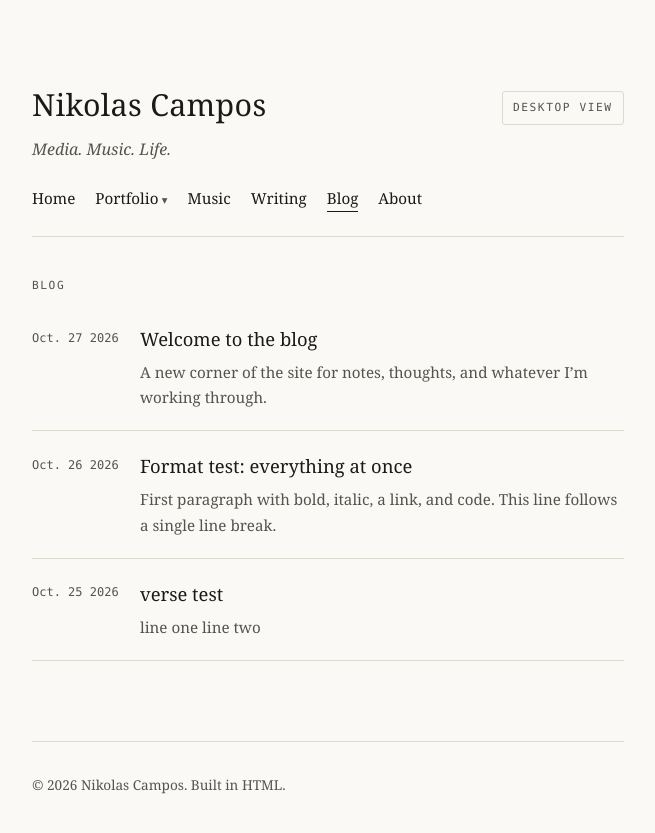
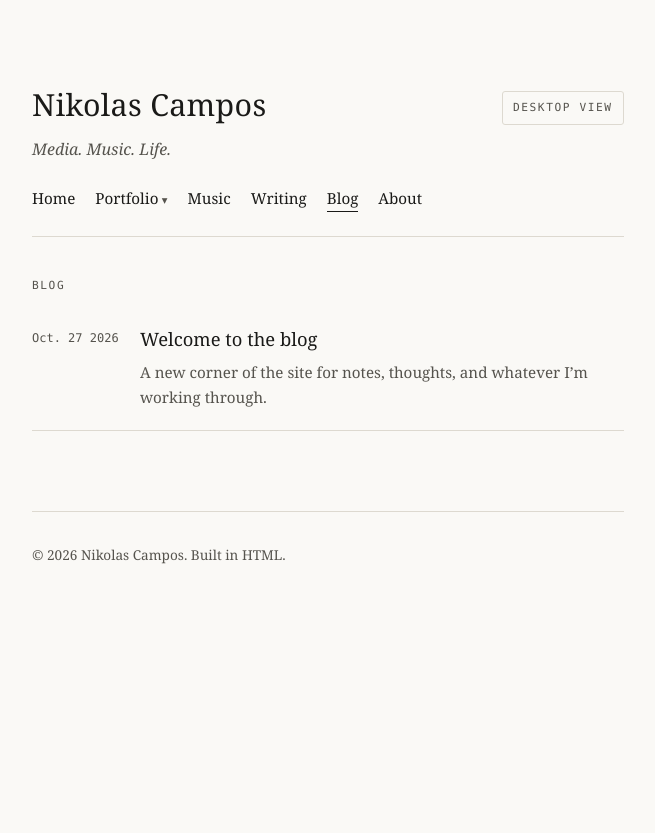
Before and after one commit to dadragon4/nikolascampos.com, a Jekyll site: the page built from blog.html, in a window 1280 px wide. Shown: the top 833 px of the page, without its empty margins (312-967 px from the left). Built offline with Jekyll 4.4.1, drawn with Linux system fonts in a browser that asks for light colours.

Commit message:
Keep six nav links on one line on phones; remove test posts
Co-Authored-By: Claude Opus 5.5 <noreply@anthropic.com>

```diff
--- a/_posts/2026-10-25-verse-test.md
+++ /dev/null
@@ -1,9 +0,0 @@
----
-title: verse test
-verse: true
----
-
-line one
-line two
-
-stanza two
--- a/_posts/2026-10-26-format-test.md
+++ /dev/null
@@ -1,20 +0,0 @@
----
-title: "Format test: everything at once"
----
-
-First paragraph with **bold**, *italic*, a [link](https://example.com), and `code`.
-This line follows a single line break.
-
-## A heading
-
-- one
-- two
-
-1. first
-2. second
-
-> A quote.
-
----
-
-![A test picture](/images/blog/test.svg)
--- a/css/styles.css
+++ b/css/styles.css
@@ -418,6 +418,8 @@ footer.site {
     ul.index li { grid-template-columns: 1fr; gap: 0.35rem; }
     ul.index time { padding-top: 0; }
     hr.rule { margin-bottom: 2.25rem; }
+    /* Six nav links: tighter gaps keep them on one line on most phones */
+    nav.site { column-gap: 0.7rem; }
     /* Keep the name on one line: switch moves under the tagline */
     .view-switch { grid-row: 3; grid-column: 1 / -1; justify-self: start; margin-bottom: 1rem; }
 }
```
Also changed, not shown: images/blog/test.svg (deleted).
